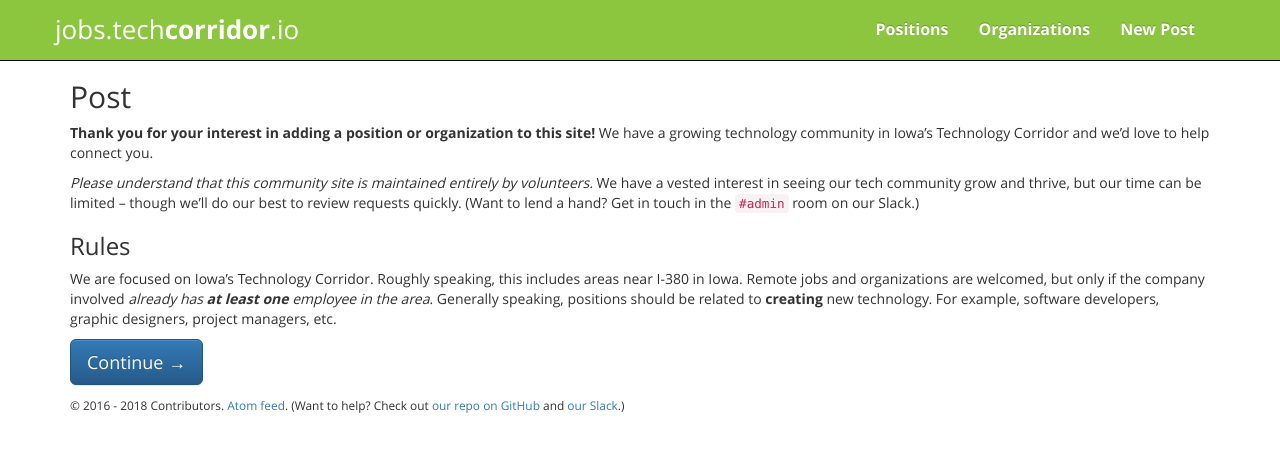
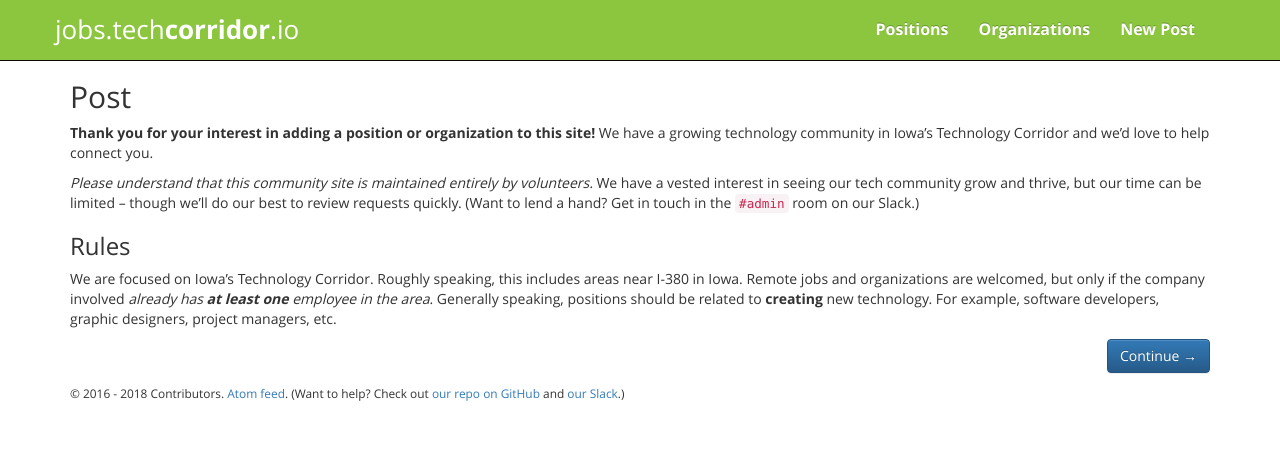
Before and after one commit to techcorridorio/jobs.techcorridor.io, a Jekyll site: the page built from posting.md, in a window 1280 px wide. Shown: the top 452 px of the page. Built offline with Jekyll 4.4.1, drawn with Linux system fonts in a browser that asks for light colours.

Commit message:
Pull continue button right

```diff
--- a/posting.md
+++ b/posting.md
@@ -16,6 +16,8 @@ _Please understand that this community site is maintained entirely by volunteers
 
 We are focused on Iowa's Technology Corridor.  Roughly speaking, this includes areas near I-380 in Iowa.  Remote jobs and organizations are welcomed, but only if the company involved _already has **at least one** employee in the area_.  Generally speaking, positions should be related to **creating** new technology.  For example, software developers, graphic designers, project managers, etc.
 
-<a href="/posting/how-to" class="btn btn-primary btn-lg">
-  Continue &rarr;
-</a>
+<p class="clearfix">
+  <a href="/posting/how-to" class="btn btn-primary pull-right">
+    Continue &rarr;
+  </a>
+</p>
```
